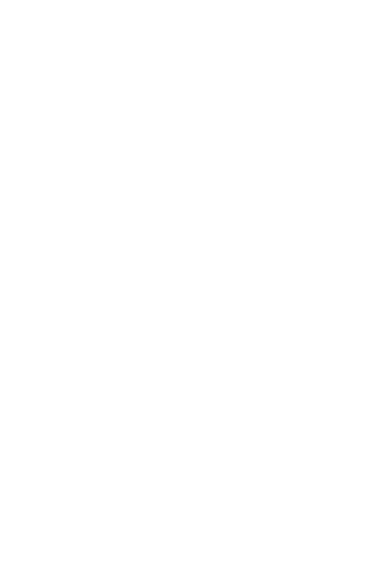
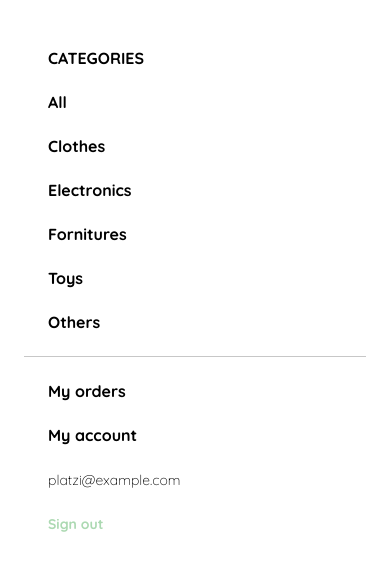
Before and after one commit to jdmm0718/Curso-Frontend-Developer, a plain HTML site: page menumobil.html in a window 390 px wide. Drawn offline with Linux system fonts and the light colour scheme.

Commit message:
menu mobil

```diff
--- a/menumobil.html
+++ b/menumobil.html
@@ -24,15 +24,85 @@
             margin: 0;
             font-family: 'Quicksand', sans-serif;
         }
+        .mobile-menu {
+            padding: 24px;
+        }
+        .mobile-menu a {
+
+            text-decoration: none;
+            color: var(--black);
+            font-weight: bold;
+
+        }
+        .mobile-menu ul {
+            padding: 0;
+            margin: 24px 0 0;
+            list-style: none;
+        }
+        .mobile-menu ul:nth-child(1) {
+            border-bottom: 1px solid var(--very-ligth-pink);
+        }
+
+        .mobile-menu ul li {
+            margin: 24px;
+        }
+        .email {
+            text-align: end;
+            font-size: var(--sm);
+            font-weight: 300 !important;
+        }
+        .sign-out {
+            height: 50px;
+            font-size: var(--sm);
+            color: var(--hospital-green) !important;
+        }
     </style>
 </head>
 <body>
     <div class="mobile-menu">
         <ul>
+            <li>
+                <a href="/">CATEGORIES</a>
+            </li>
+            <li>
+                <a href="/">All</a>
+            </li>
+            <li>
+                <a href="/">Clothes</a>
+            </li>
+            <li>
+                <a href="/">Electronics</a>
+            </li>
+            <li>
+                <a href="/">Fornitures</a>
+            </li>
+            <li>
+                <a href="/">Toys</a>
+            </li>
+            <li>
+                <a href="/">Others</a>
+            </li>
+        </ul>
+
+        <ul>
+
+            <li>
+                <a href="/">My orders</a>
+            </li>
+            <li>
+                <a href="/">My account</a>
+            </li>
 
         </ul>
 
         <ul>
+
+            <li>
+                <a href="/" class="email">platzi@example.com</a>
+            </li>
+            <li>
+                <a href="/" class="sign-out">Sign out</a>
+            </li>
 
         </ul>
 
```
